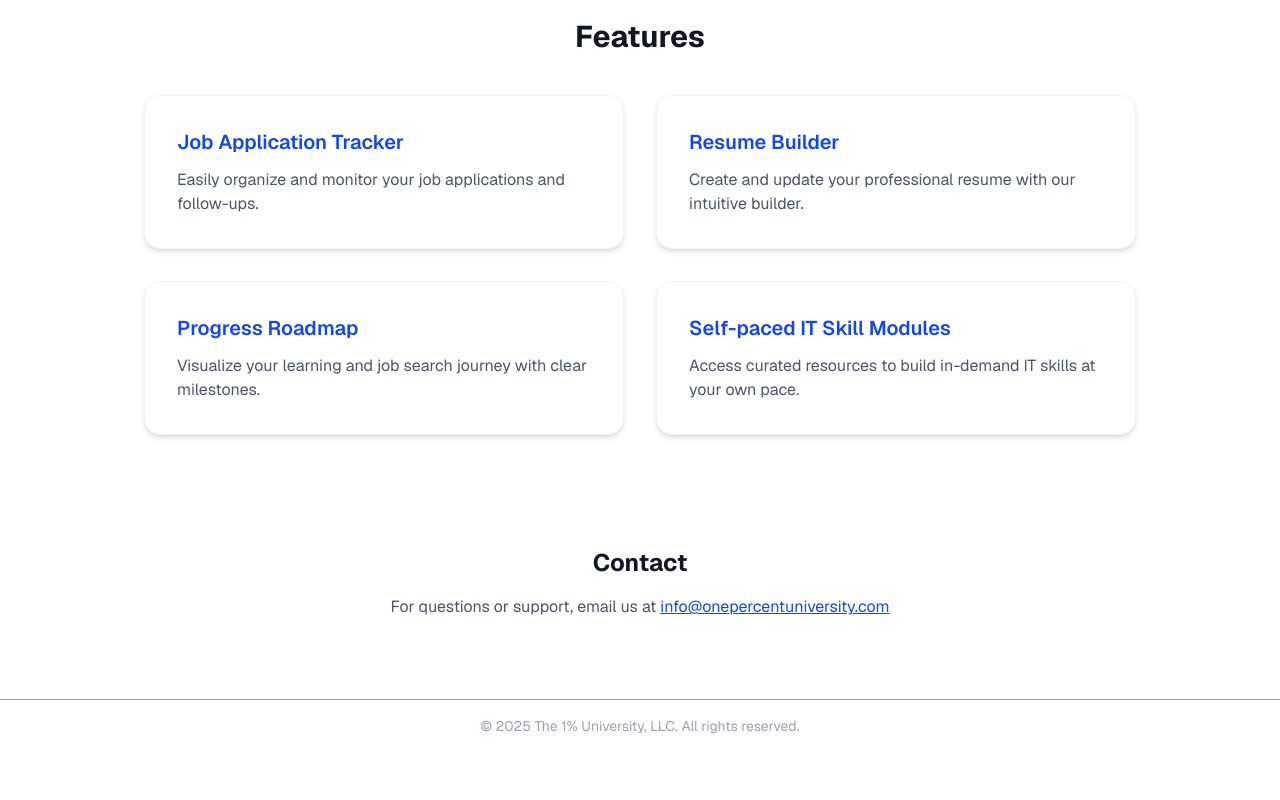
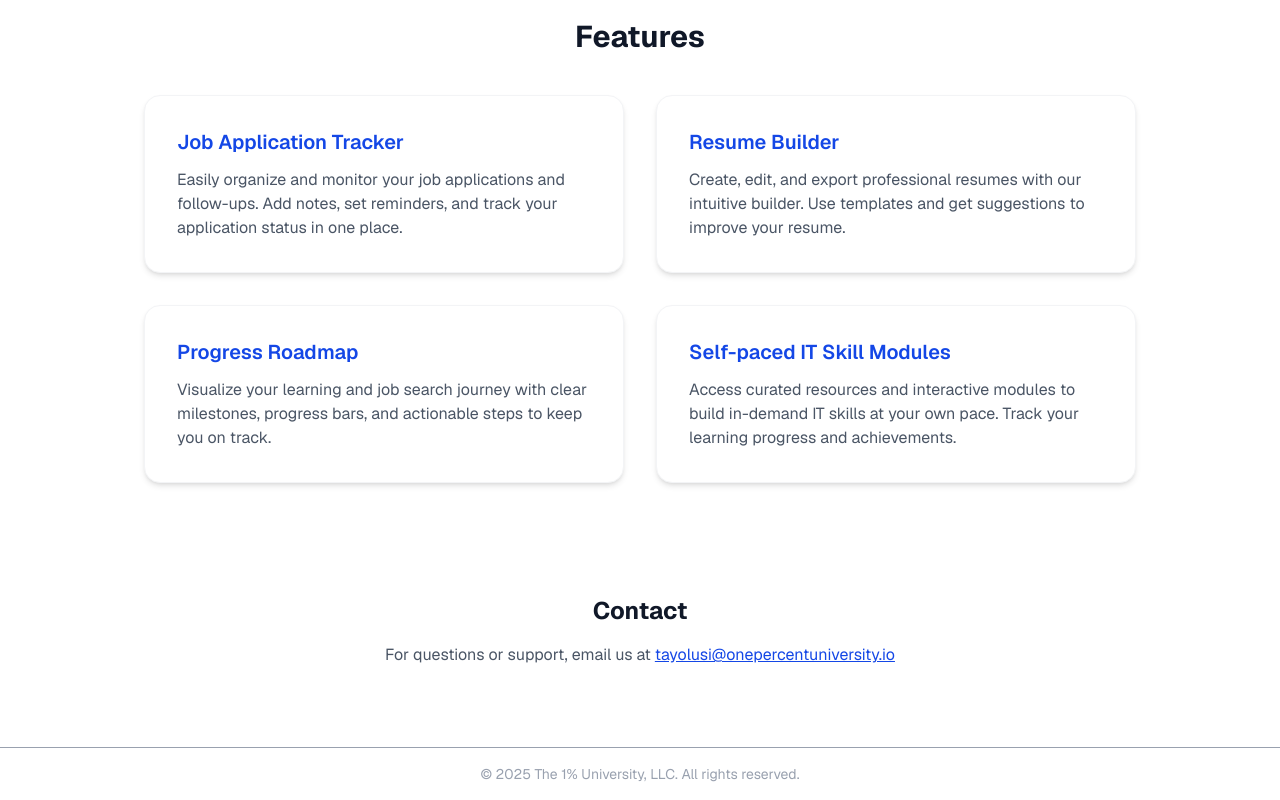
Before and after one commit to TayoLusi19/one-percent-university, a Next.js app: page / in a window 1280 px wide. Shown: the part 656-1456 px from the top of the page. Before the commit the page ends 1408 px from the top, so only its background shows below. Built offline with nearby package versions, Linux system fonts and the light colour scheme.

Commit message:
Add content to Terms, Privacy, Features, and update contact email

```diff
--- a/src/app/page.tsx
+++ b/src/app/page.tsx
@@ -65,19 +65,19 @@ export default function Home() {
           {[
             {
               title: 'Job Application Tracker',
-              desc: 'Easily organize and monitor your job applications and follow-ups.',
+              desc: 'Easily organize and monitor your job applications and follow-ups. Add notes, set reminders, and track your application status in one place.'
             },
             {
               title: 'Resume Builder',
-              desc: 'Create and update your professional resume with our intuitive builder.',
+              desc: 'Create, edit, and export professional resumes with our intuitive builder. Use templates and get suggestions to improve your resume.'
             },
             {
               title: 'Progress Roadmap',
-              desc: 'Visualize your learning and job search journey with clear milestones.',
+              desc: 'Visualize your learning and job search journey with clear milestones, progress bars, and actionable steps to keep you on track.'
             },
             {
               title: 'Self-paced IT Skill Modules',
-              desc: 'Access curated resources to build in-demand IT skills at your own pace.',
+              desc: 'Access curated resources and interactive modules to build in-demand IT skills at your own pace. Track your learning progress and achievements.'
             },
           ].map((feature, i) => (
             <motion.div
@@ -107,7 +107,7 @@ export default function Home() {
         className="w-full max-w-2xl py-12 px-4 text-center"
       >
         <h2 className="text-2xl font-bold mb-4 text-gray-900">Contact</h2>
-        <p className="text-gray-600">For questions or support, email us at <a href="mailto:info@onepercentuniversity.com" className="text-blue-700 underline">info@onepercentuniversity.com</a></p>
+        <p className="text-gray-600">For questions or support, email us at <a href="mailto:tayolusi@onepercentuniversity.io" className="text-blue-700 underline">tayolusi@onepercentuniversity.io</a></p>
       </motion.section>
 
       {/* Footer */}
--- a/src/app/privacy/page.tsx
+++ b/src/app/privacy/page.tsx
@@ -2,7 +2,17 @@ export default function Privacy() {
   return (
     <main className="min-h-screen flex flex-col items-center justify-center p-8">
       <h1 className="text-3xl font-bold mb-4">Privacy Policy</h1>
-      <p className="max-w-2xl text-center">This is a placeholder for the Privacy Policy. Please update this page with your actual privacy policy before going live.</p>
+      <div className="max-w-2xl text-left space-y-4 text-gray-700">
+        <p>Your privacy is important to us. This policy explains how we collect, use, and protect your information when you use The 1% University platform.</p>
+        <ul className="list-disc pl-6 space-y-2">
+          <li><b>Information Collection:</b> We collect only the information necessary to provide and improve our services.</li>
+          <li><b>Use of Information:</b> Your data is used solely for providing our SaaS features and communicating with you.</li>
+          <li><b>Data Security:</b> We implement industry-standard security measures to protect your information.</li>
+          <li><b>Third Parties:</b> We do not sell or share your personal information with third parties except as required by law.</li>
+          <li><b>Changes:</b> We may update this policy. Continued use of the service means you accept the revised policy.</li>
+        </ul>
+        <p>For privacy questions, contact us at <a href="mailto:tayolusi@onepercentuniversity.io" className="text-blue-700 underline">tayolusi@onepercentuniversity.io</a>.</p>
+      </div>
     </main>
   );
 }
--- a/src/app/terms/page.tsx
+++ b/src/app/terms/page.tsx
@@ -2,7 +2,17 @@ export default function Terms() {
   return (
     <main className="min-h-screen flex flex-col items-center justify-center p-8">
       <h1 className="text-3xl font-bold mb-4">Terms of Service</h1>
-      <p className="max-w-2xl text-center">This is a placeholder for the Terms of Service. Please update this page with your actual terms before going live.</p>
+      <div className="max-w-2xl text-left space-y-4 text-gray-700">
+        <p>Welcome to The 1% University. By using our SaaS platform, you agree to the following terms and conditions. Please read them carefully.</p>
+        <ul className="list-disc pl-6 space-y-2">
+          <li><b>Use of Service:</b> You agree to use our platform for lawful purposes only and not to misuse or attempt to disrupt our services.</li>
+          <li><b>Account Responsibility:</b> You are responsible for maintaining the confidentiality of your account and password.</li>
+          <li><b>Intellectual Property:</b> All content, features, and functionality are the exclusive property of The 1% University, LLC.</li>
+          <li><b>Termination:</b> We reserve the right to suspend or terminate accounts that violate these terms.</li>
+          <li><b>Changes:</b> We may update these terms at any time. Continued use of the service constitutes acceptance of the new terms.</li>
+        </ul>
+        <p>For questions, contact us at <a href="mailto:tayolusi@onepercentuniversity.io" className="text-blue-700 underline">tayolusi@onepercentuniversity.io</a>.</p>
+      </div>
     </main>
   );
 }
```
